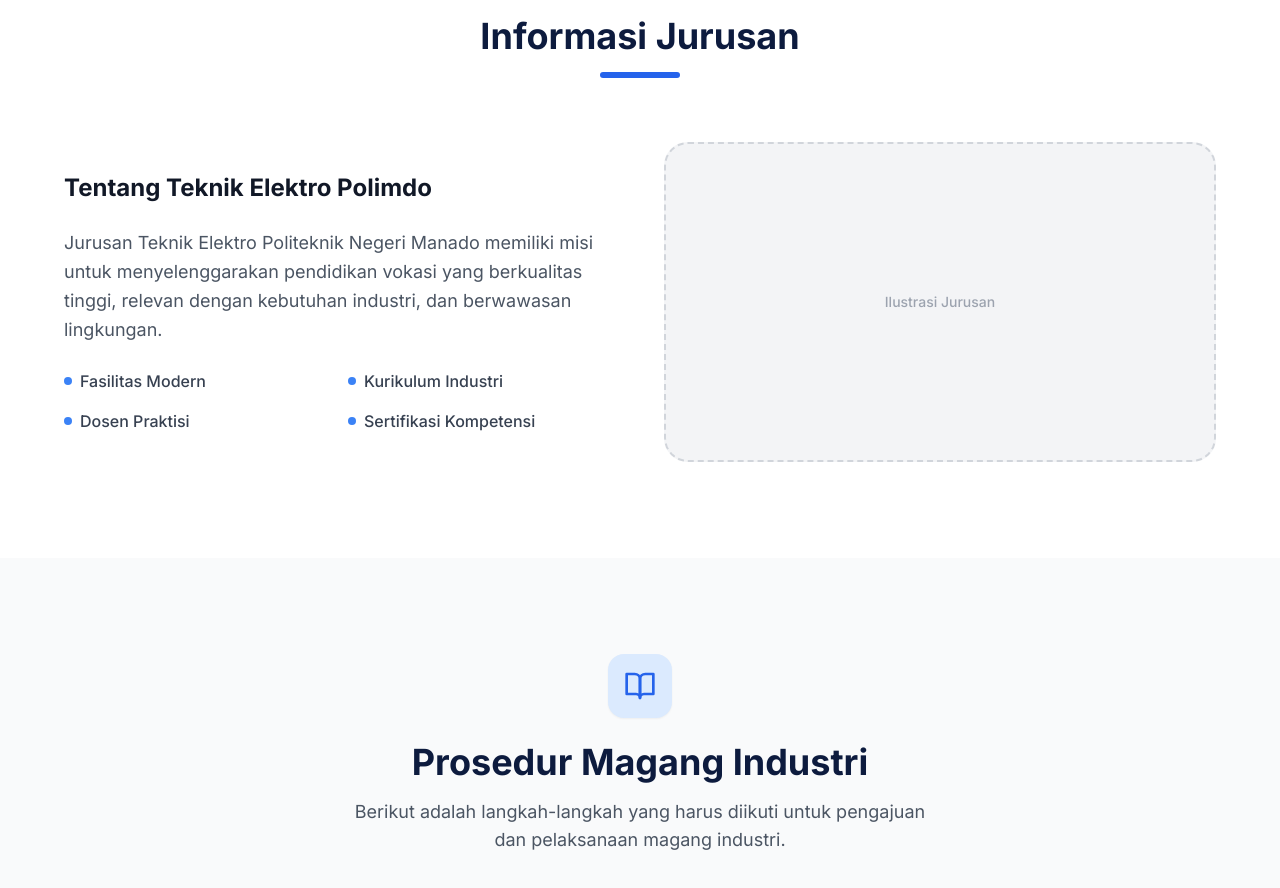
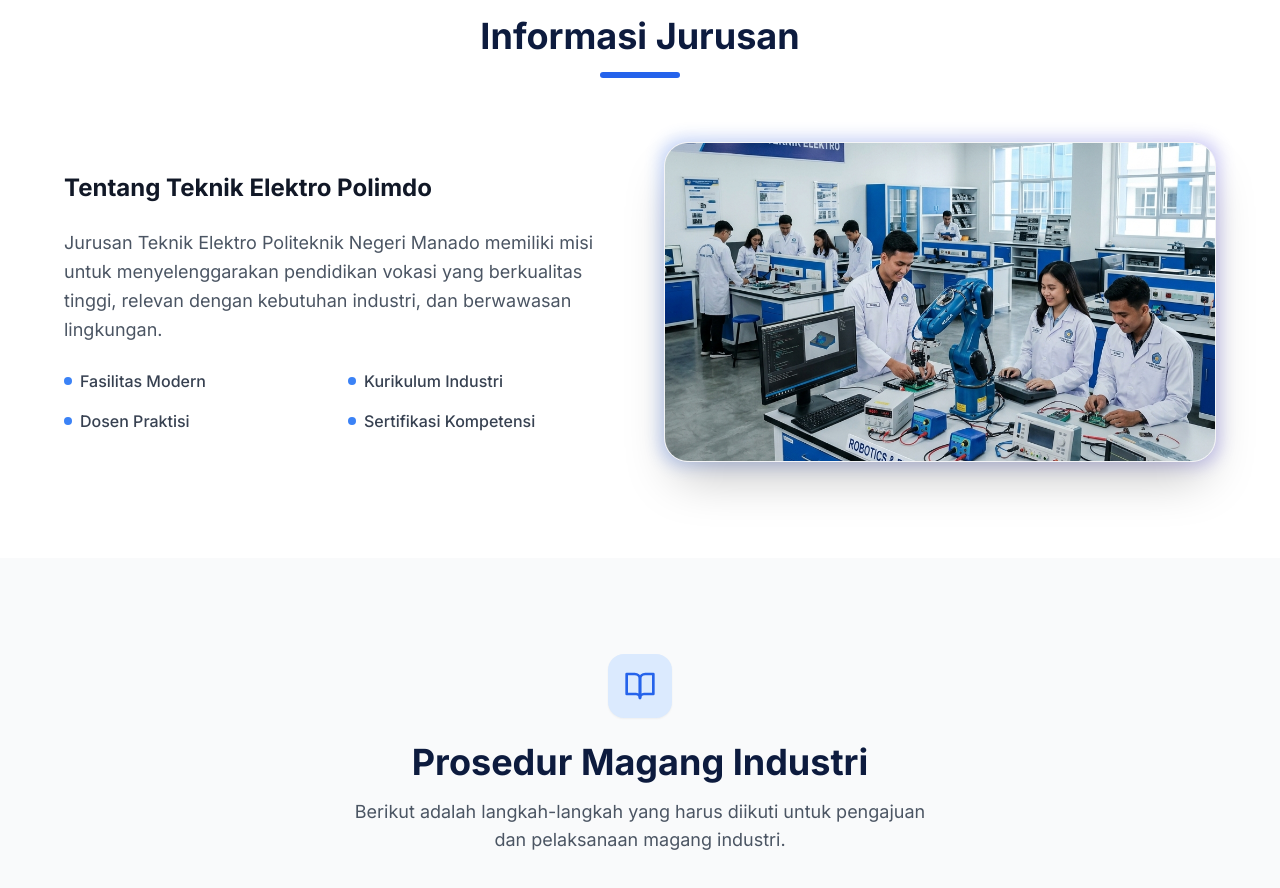
Before and after one commit to emillygl14/surat-magang, a React (Vite) app in the folder frontend/: page / in a window 1280 px wide. Shown: the part 880-1768 px from the top of the page. Built offline with nearby package versions, Linux system fonts and the light colour scheme; no server answers.

Commit message:
Final polish: fix profile photo, align headers, and add department illustration

```diff
--- a/frontend/src/pages/LandingPage.jsx
+++ b/frontend/src/pages/LandingPage.jsx
@@ -1,6 +1,7 @@
 import React from "react";
 import { Link } from "react-router-dom";
 import bgImage from "../assets/bg-landingpage.jpg";
+import iluJurusan from "../assets/jurusan-elektro.png";
 import { FiInfo, FiBookOpen, FiArrowRight, FiMenu, FiX } from "react-icons/fi";
 import { useState, useEffect } from "react";
 
@@ -224,8 +225,11 @@
                 ))}
               </div>
             </div>
-            <div className="bg-gray-100 rounded-3xl h-80 flex items-center justify-center text-gray-400 border-2 border-dashed border-gray-300">
-              <span className="text-sm font-medium">Ilustrasi Jurusan</span>
+            <div className="relative group">
+              <div className="absolute -inset-1 bg-gradient-to-r from-blue-600 to-indigo-600 rounded-3xl blur opacity-25 group-hover:opacity-40 transition duration-1000 group-hover:duration-200"></div>
+              <div className="relative bg-white rounded-3xl overflow-hidden shadow-2xl h-80 border border-gray-100">
+                <img src={iluJurusan} alt="Teknik Elektro Polimdo" className="w-full h-full object-cover transform hover:scale-105 transition-transform duration-500" />
+              </div>
             </div>
           </div>
         </div>
```
Also changed, not shown: frontend/src/assets/jurusan-elektro.png (added).
